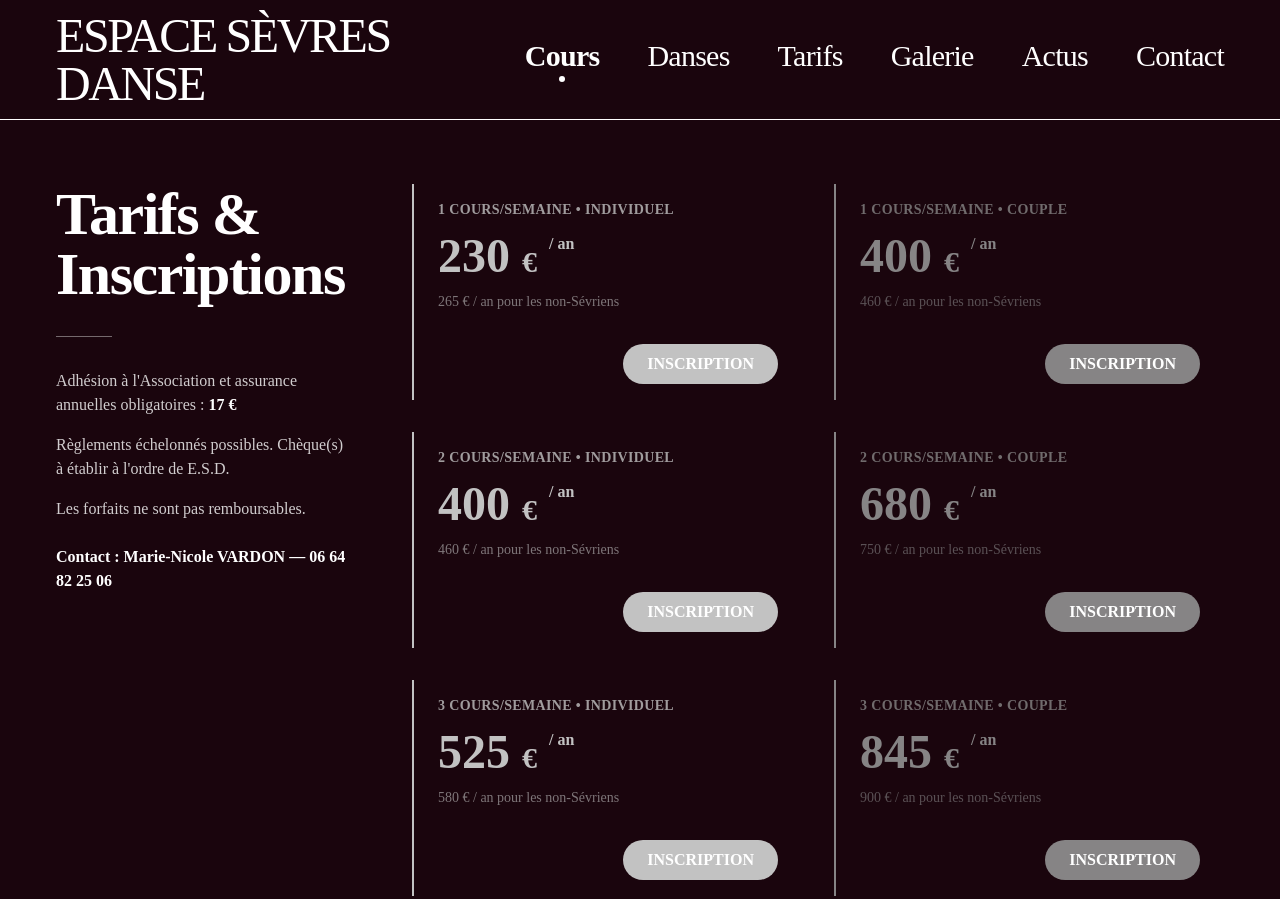
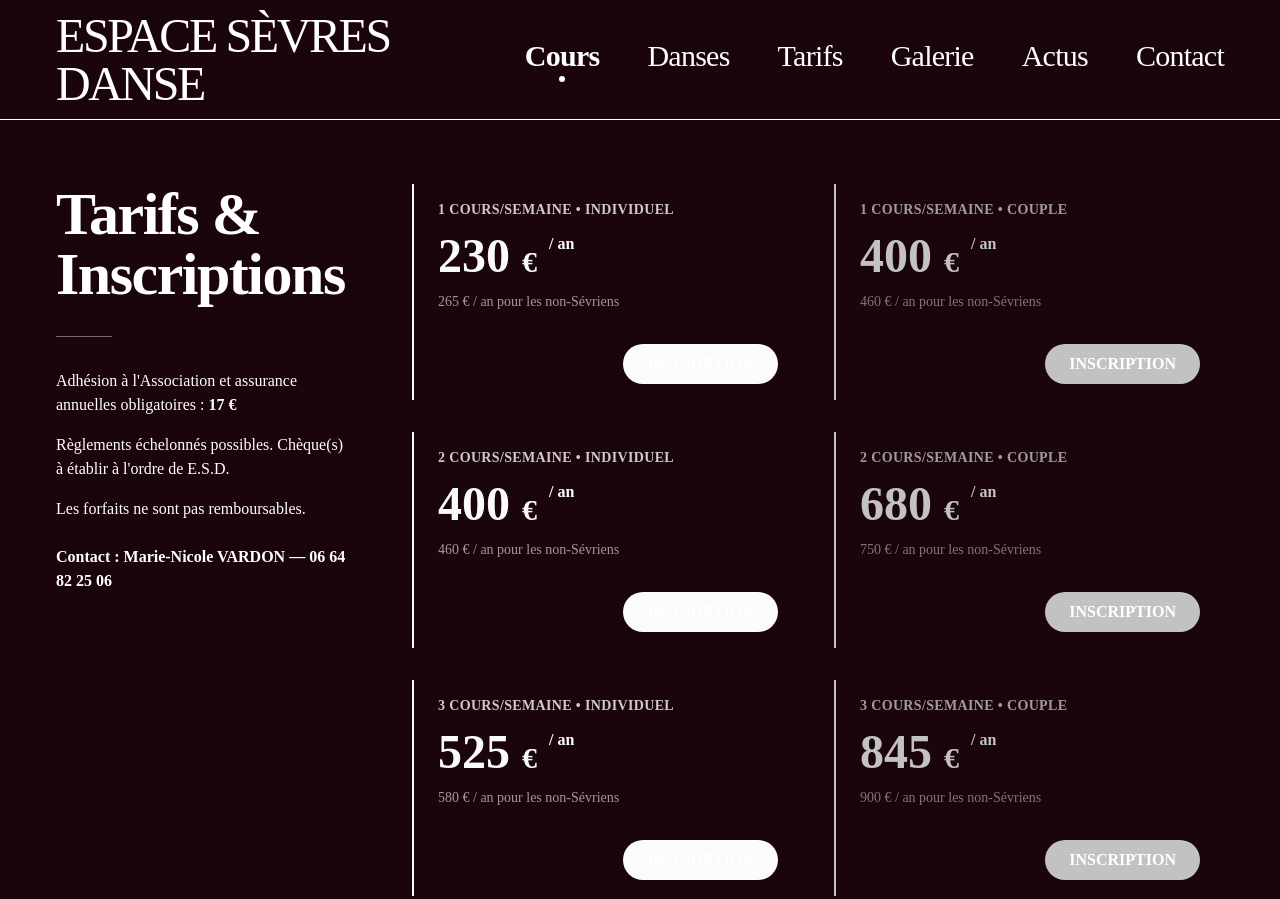
Before and after one commit to Cypsoup/espace-sevres-danse, a plain HTML site: page tarifs.html in a window 1280 px wide. Shown: the top 899 px of the page. Drawn offline with nearby package versions, Linux system fonts and the light colour scheme.

Commit message:
Change colors in tarifs.html

```diff
--- a/tarifs.html
+++ b/tarifs.html
@@ -19,8 +19,8 @@
           primary: '#FFFFFF',
           bgcolor: "#1A050D",
           dark: '#4C0824',
-          card1: '#C2C2C2',
-          card2: '#868485',
+          card1: '#FBFBFB',
+          card2: '#C2C2C2',
           bluecanard: '#004450',
         },
         fontFamily: {
@@ -131,7 +131,7 @@
 
       <div class="w-14 h-px bg-primary/40 my-8"></div>
 
-      <div class="space-y-4 text-sm md:text-base leading-relaxed text-primary/80">
+      <div class="space-y-4 text-sm md:text-base leading-relaxed text-primary">
         <p>Adhésion à l'Association et assurance annuelles obligatoires : <span class="font-semibold text-primary">17 €</span></p>
         <p>Règlements échelonnés possibles. Chèque(s) à établir à l'ordre de E.S.D.</p>
         <p>Les forfaits ne sont pas remboursables.</p>
```
